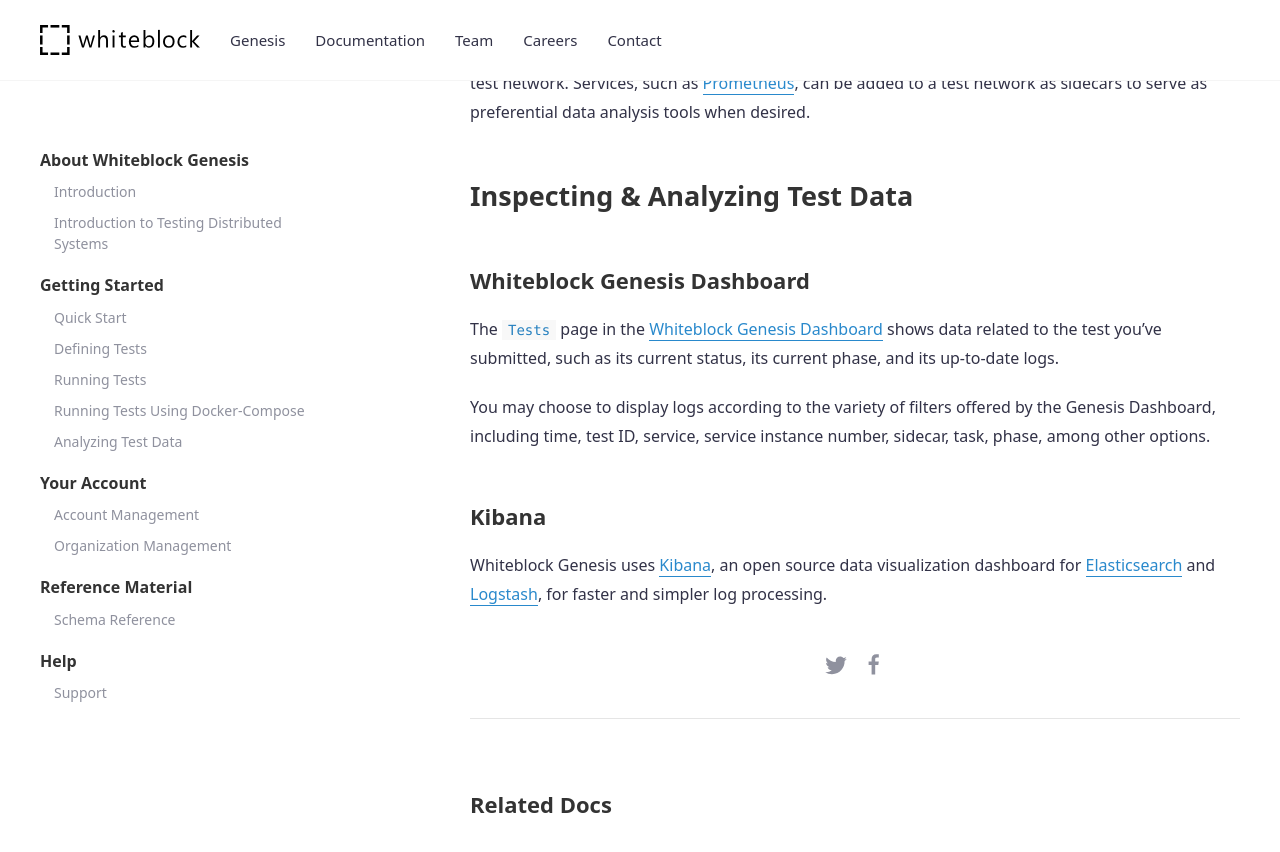
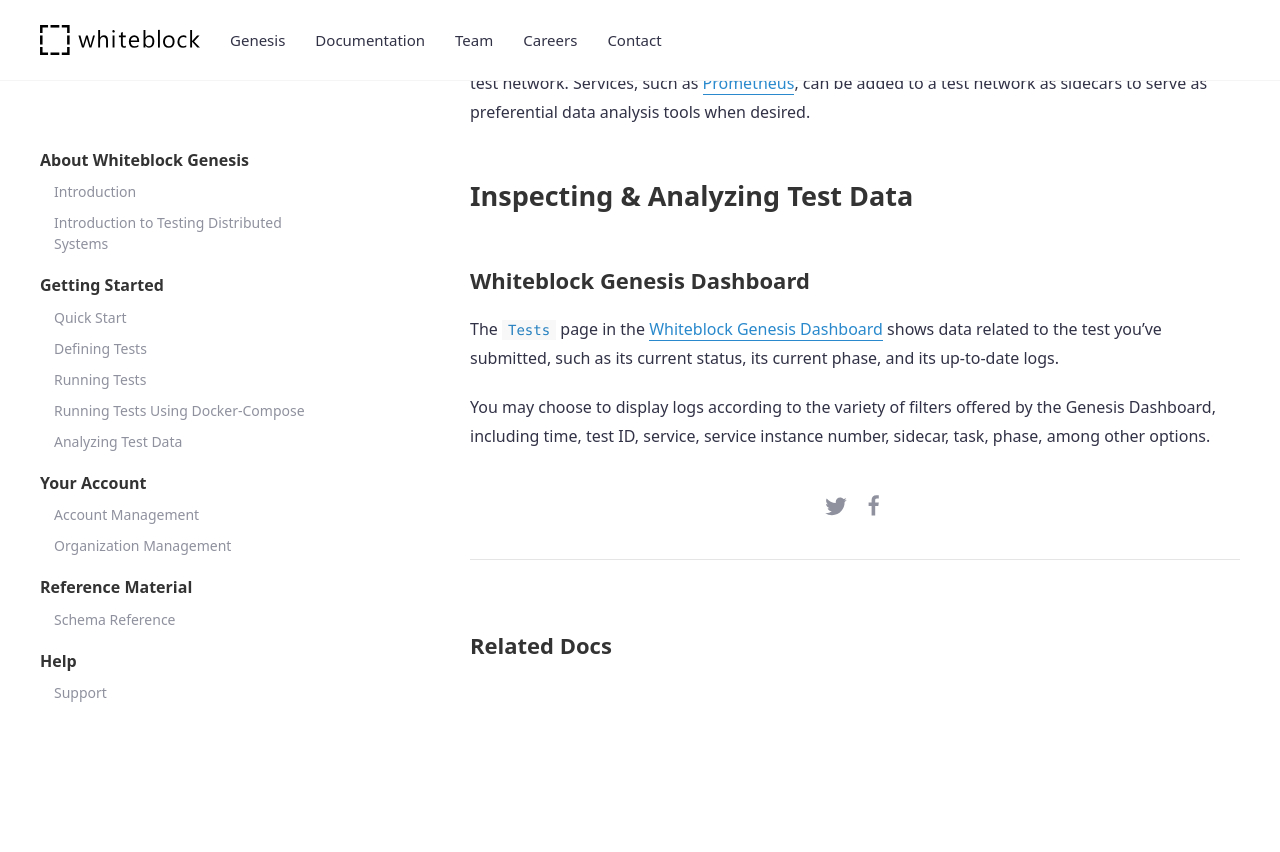
Before and after one commit to whiteblock/genesis-docs, a Jekyll site: the page built from _docs/analyzing_test_data.md, in a window 1280 px wide and 900 px high, scrolled down 718 px. Shown: the top 852 px of the window. Built offline with Jekyll 4.4.1, drawn with Linux system fonts in a browser that asks for light colours; after the commit the page ends 1459 px from its top, so only the background shows below that.

Commit message:
remove Kibana section

```diff
--- a/_docs/analyzing_test_data.md
+++ b/_docs/analyzing_test_data.md
@@ -23,6 +23,3 @@
 The `Tests` page in the [Whiteblock Genesis Dashboard](https://www.genesis.whiteblock.io/login) shows data related to the test you've submitted, such as its current status, its current phase, and its up-to-date logs.
 
 You may choose to display logs according to the variety of filters offered by the Genesis Dashboard, including time, test ID, service, service instance number, sidecar, task, phase, among other options.
-
-### Kibana
-Whiteblock Genesis uses [Kibana](https://www.elastic.co/products/kibana), an open source data visualization dashboard for [Elasticsearch](https://www.elastic.co/) and [Logstash](https://www.elastic.co/products/logstash), for faster and simpler log processing.
```
